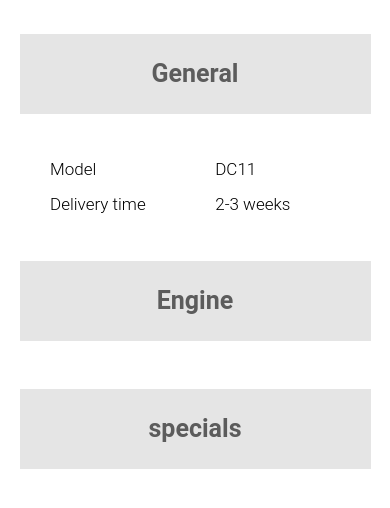
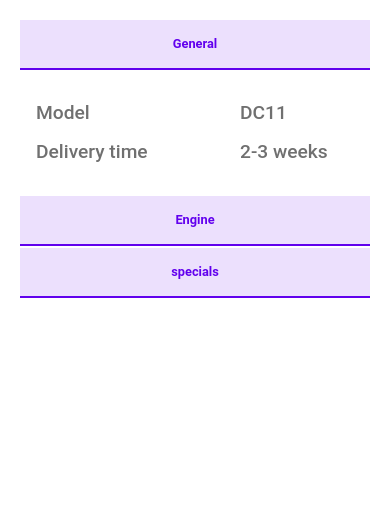
Before and after one commit to hagenbrandt/responsive-accordion, a website built with Parcel: page info.html in a window 390 px wide. Built offline with nearby package versions, Linux system fonts and the light colour scheme.

Commit message:
Change DOM, make it responsive and style all elements

```diff
--- a/info.html
+++ b/info.html
@@ -4,7 +4,14 @@
     <meta charset="UTF-8" />
     <meta name="viewport" content="width=device-width, initial-scale=1.0" />
     <title>Document</title>
-    <script src="https://ajax.googleapis.com/ajax/libs/jquery/3.4.1/jquery.min.js"></script>
+    <script defer
+  src="https://code.jquery.com/jquery-3.5.0.js"
+  integrity="sha256-r/AaFHrszJtwpe+tHyNi/XCfMxYpbsRg2Uqn0x3s2zc="
+  crossorigin="anonymous"></script>
+  <script defer
+  src="https://code.jquery.com/ui/1.12.1/jquery-ui.js"
+  integrity="sha256-T0Vest3yCU7pafRw9r+settMBX6JkKN06dqBnpQ8d30="
+  crossorigin="anonymous"></script>
     <script defer language="JavaScript" src="./js/index.js"></script>
     <link rel="stylesheet" href="./src/scss/styles.scss" />
   </head>
--- a/js/accordionTab.js
+++ b/js/accordionTab.js
@@ -1,20 +1,34 @@
 export function accordion() {
-  $(document).ready(function ($) {
-    const panels = $('#spec > dl ').hide()
-    panels.first().show()
 
-    $('#spec > h2 > a').click(function () {
-      var $this = $(this)
+  $('.container').hide()
+  $('.container:first').show()
 
-      if (document.documentElement.clientWidth < 768) {
-        panels.slideUp()
-        $this.parent().next().slideDown()
-      } else {
-        panels.hide()
-        $this.parent().next().show()
-      }
+  $("ul.tabs li").click(function() {
+    $(".container").hide();
 
-      return false
-    })
+      const activeTab = $(this).attr("rel");
+      $("#"+activeTab).fadeIn(500);
+
+      $("ul.tabs li").removeClass("active");
+      $(this).addClass("active");
+
+      $(".tab_drawer_heading").removeClass("d_active");
+
+      $(".tab_drawer_heading[rel^='"+activeTab+"']").addClass("d_active");
   })
+
+  $(".tab_drawer_heading").click(function() {
+
+    $(".container").hide();
+    const d_activeTab = $(this).attr("rel");
+    $("#"+d_activeTab).fadeIn();
+
+    $(".tab_drawer_heading").removeClass("d_active");
+    $(this).addClass("d_active");
+
+    $("ul.tabs li").removeClass("active");
+    $("ul.tabs li[rel^='"+d_activeTab+"']").addClass("active");
+  });
+
+  $('ul.tabs li').last().addClass("tab_last");
 }
--- a/js/index.js
+++ b/js/index.js
@@ -3,29 +3,24 @@ import { accordion } from './accordionTab'
 
 let i = 0
 
+$('#spec').append('<ul class="tabs"></ul>').append("<div class='tab_container'></div>")
 $.each(SPECDT, function () {
-  $('#spec')
-    .append(
-      `<h2 class=${this.group} tabindex=${i++}><a class='header-link' href=#${
-        i - 1
-      } >${this.group}</a></h2>`
+
+    $('ul').append(
+      `<li tabindex=${i++} rel=tabs-${i-1}>${this.group}</li>`
     )
-    .append(`<dl class='container' id=${i - 1} index=${i - 1}></dl>`)
+
+    $('.tab_container')
+    .append(`<h3 class="d_active tab_drawer_heading" container_id=${i-1} rel=tabs-${i-1}>${this.group}</h3>`)
+    .append(`<dl class='container' id=tabs-${i - 1} index=${i - 1}></dl>`)
+
   $.each(this.items, function () {
     $(`[index=${i - 1}]`)
       .append(`<dt>${this.name}</dt>`)
       .append(`<dd>${this.value}</dd>`)
   })
+
   $('[index=2]').append(`<span>${this.text}</span>`)
 })
 
-// $('h2').addClass('header')
-
 accordion()
-
-// $('h2').delegate('*', 'focus blur', function () {
-//   var elem = $(this)
-//   setTimeout(function () {
-//     elem.toggleClass('focused', elem.is(':focus'))
-//   }, 0)
-// })
--- a/src/scss/_base.scss
+++ b/src/scss/_base.scss
@@ -4,55 +4,102 @@
 
 body {
   max-width: 600px;
-  margin: 10px 0 10px;
   font-family: 'Roboto', sans-serif;
-  font-size: 1.2rem;
+  font-size: 1rem;
   font-weight: 300;
   line-height: 1.5;
   height: 100vh;
+  padding: 12px;
 }
 
-#spec {
-  display: flex;
-  flex-direction: column;
-  align-items: center;
-  width: 100vw;
+ul.tabs {
+	margin: 0;
+	padding: 0;
+	float: left;
+	list-style: none;
+	height: 32px;
+	width: 100%;
 }
 
-h2 {
-  display: flex;
-  justify-content: center;
-  align-items: center;
-  background-color: var(--header-background);
-  background-size: 60vw auto;
-  width: 90%;
-  height: 80px;
+ul.tabs li {
+	float: left;
+  margin: 0;
+  margin-right: 2px;
+	cursor: pointer;
+	padding: 0px 21px;
+  height: 40px;
+  width: 150px;
+  line-height: 20px;
+  text-align: center;
+  padding-top: 10px;
+	background-color: var(--header-background);
+  color: var(--header-color);
+  border-bottom: 1px solid var(--header-border);
+  font-weight: 400;
+}
 
-  .focused {
-    background-color: rgb(236, 224, 253);
-    background-size: 60vw auto;
-  }
-}
-// .focused {
-// }
-a {
-  font-size: 25px;
-  color: var(--header-color);
-  text-align: center;
-  text-decoration: none;
+ul.tabs li.active {
+	background-color: var(--header-background-active);
+	color: var(--header-color-active);
+	border-bottom: 2px solid var(--header-border-active)
 }
 
 .container {
-  align-self: flex-start;
   display: grid;
   grid-template-rows: 1fr;
   grid-template-columns: 1fr 1fr;
-  column-gap: 10px;
-  row-gap: 10px;
-  margin-left: 50px;
+  gap: 10px;
+  border: 1px solid var(--container-border);
+  border-top: none;
+  color: var(--color);
+	width: 454px;
+  padding: 24px 0 40px 16px;
 }
 
-dt,
-dd {
-  font-size: 17px;
+.tab_drawer_heading { display: none; }
+
+@media screen and (max-width: 480px) {
+
+	.tabs {
+		display: none;
+  }
+
+	.tab_drawer_heading {
+		display: grid;
+		background-color: var(--header-background);
+		color: var(--header-color);
+    margin: 0;
+    margin-bottom: 2px;
+		cursor: pointer;
+		-webkit-touch-callout: none;
+		-webkit-user-select: none;
+		-khtml-user-select: none;
+		-moz-user-select: none;
+		-ms-user-select: none;
+		user-select: none;
+  }
+
+  .container {
+    border: none;
+    width: auto;
+    padding: 10px 16px;
+    font-size: 1.2rem;
+    font-weight: 500;
+  }
+
+  h3 {
+    justify-items: center;
+    align-items: center;
+    height: 50px;
+    font-size: 0.8rem;
+  }
+
+	.d_active {
+		background-color: var(--header-background-active);
+	  color: var(--header-color-active);
+	  border-bottom: 2px solid var(--header-border-active)
+  }
+  span {
+    grid-column: span 2;
+  }
 }
--- a/src/scss/_colors.scss
+++ b/src/scss/_colors.scss
@@ -19,5 +19,13 @@
 }
 
 :root {
+  --header-border: rgb(212,212,212);
+}
+
+:root {
   --header-border-active: rgb(97, 1, 237);
 }
+
+:root {
+  --container-border: rgb(152,152,152);
+}
```
Also changed, not shown: docs/info.html (+2 -1 lines), 2 other files.
